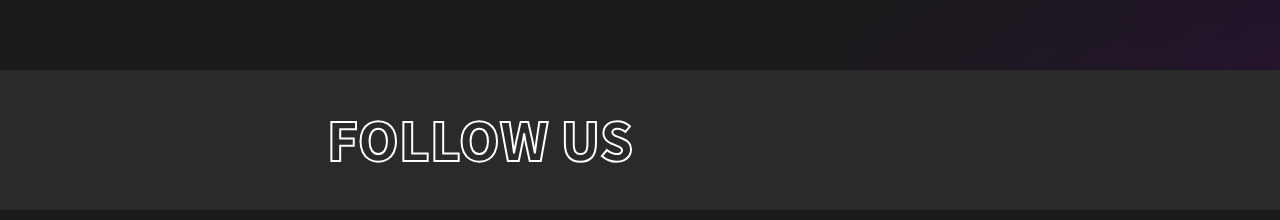
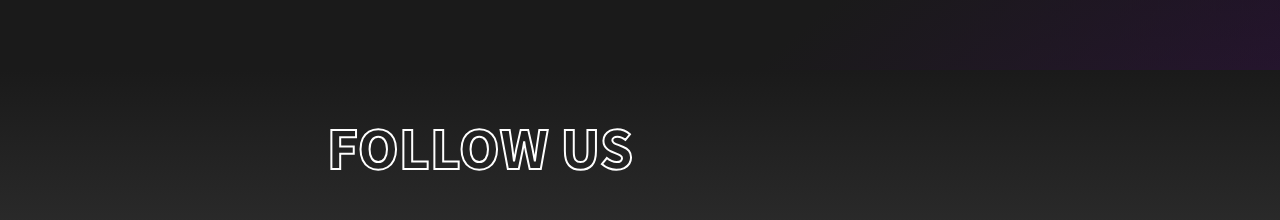
Before and after one commit to austinengelbrecht/toxictournaments, a Vue app: page /home in a window 1280 px wide. Shown: the part 732-952 px from the top of the page. Built offline with nearby package versions, Linux system fonts and the light colour scheme; some icons are missing; a web font is replaced by a local one.

Commit message:
Adding background transiton Removed unused SCSS

```diff
--- a/src/components/IntroHero/IntroHero.vue
+++ b/src/components/IntroHero/IntroHero.vue
@@ -49,7 +49,6 @@ export default { components: { IntroTrailer } };
   );
 
   &-intro {
-    //justify-content: center;
     margin-bottom: 6rem;
 
     @media screen and (min-width: 1215px) {
--- a/src/components/TheFollowUs.vue
+++ b/src/components/TheFollowUs.vue
@@ -1,6 +1,6 @@
 <template>
   <section
-    class="flex flex-row flex-wrap justify-center items-center bg-onyx-2 p-8 py-10"
+    class="background-transition flex flex-row flex-wrap justify-center items-center p-8 py-12"
   >
     <div class="">
       <h2 class="followus uppercase text-6xl font-sourcesans font-bold">
@@ -50,4 +50,8 @@ export default {
     margin: 0 0 0 2rem;
   }
 }
+
+.background-transition {
+  background: linear-gradient(180deg, $onyx-3, $onyx-2);
+}
 </style>
```
